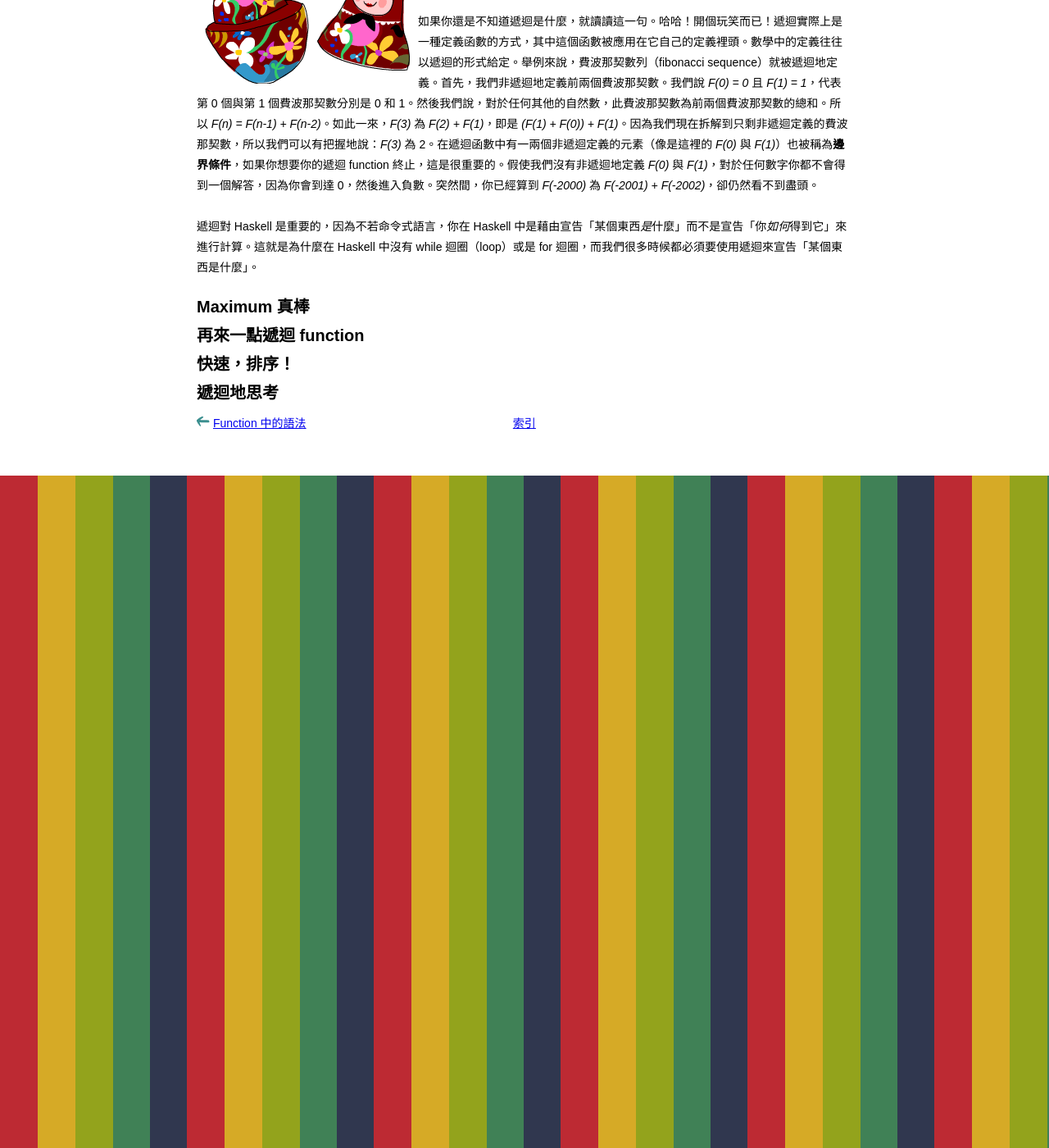
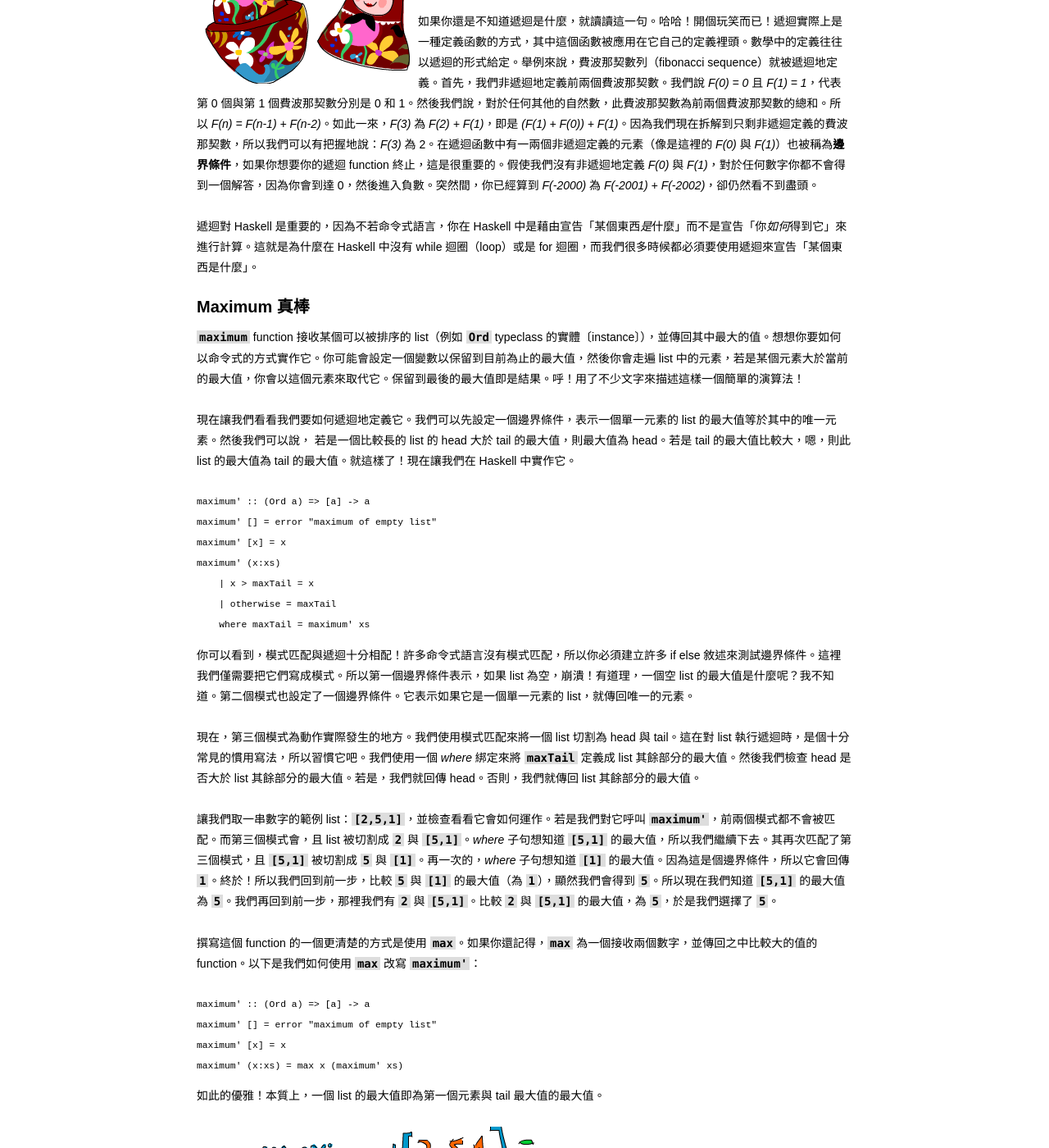
Before and after one commit to jason2506/lyah.zh-tw, a Jekyll site: the page built from recursion/index.md, in a window 1280 px wide and 1400 px high, scrolled down 322 px. Shown: the whole window at 82% size. Built offline with Jekyll 4.4.1, drawn with Linux system fonts in a browser that asks for light colours; Markdown is read by kramdown in place of the engine named in the settings.

Commit message:
Translate second section in Chapter 5.

```diff
--- a/recursion/index.md
+++ b/recursion/index.md
@@ -17,6 +17,40 @@ prev:
 
 ## <a name="maximum-awesome">Maximum 真棒</a>
 
+`maximum` function 接收某個可以被排序的 list（例如 `Ord` typeclass 的實體〔instance〕），並傳回其中最大的值。想想你要如何以命令式的方式實作它。你可能會設定一個變數以保留到目前為止的最大值，然後你會走遍 list 中的元素，若是某個元素大於當前的最大值，你會以這個元素來取代它。保留到最後的最大值即是結果。呼！用了不少文字來描述這樣一個簡單的演算法！
+
+現在讓我們看看我們要如何遞迴地定義它。我們可以先設定一個邊界條件，表示一個單一元素的 list 的最大值等於其中的唯一元素。然後我們可以說，
+若是一個比較長的 list 的 head 大於 tail 的最大值，則最大值為 head。若是 tail 的最大值比較大，嗯，則此 list 的最大值為 tail 的最大值。就這樣了！現在讓我們在 Haskell 中實作它。
+
+<pre name="code" class="haskell:hs">
+maximum' :: (Ord a) => [a] -> a
+maximum' [] = error "maximum of empty list"
+maximum' [x] = x
+maximum' (x:xs)
+    | x > maxTail = x
+    | otherwise = maxTail
+    where maxTail = maximum' xs
+</pre>
+
+你可以看到，模式匹配與遞迴十分相配！許多命令式語言沒有模式匹配，所以你必須建立許多 if else 敘述來測試邊界條件。這裡我們僅需要把它們寫成模式。所以第一個邊界條件表示，如果 list 為空，崩潰！有道理，一個空 list 的最大值是什麼呢？我不知道。第二個模式也設定了一個邊界條件。它表示如果它是一個單一元素的 list，就傳回唯一的元素。
+
+現在，第三個模式為動作實際發生的地方。我們使用模式匹配來將一個 list 切割為 head 與 tail。這在對 list 執行遞迴時，是個十分常見的慣用寫法，所以習慣它吧。我們使用一個 <i>where</i> 綁定來將 `maxTail` 定義成 list 其餘部分的最大值。然後我們檢查 head 是否大於 list 其餘部分的最大值。若是，我們就回傳 head。否則，我們就傳回 list 其餘部分的最大值。
+
+讓我們取一串數字的範例 list：`[2,5,1]`，並檢查看看它會如何運作。若是我們對它呼叫 `maximum'`，前兩個模式都不會被匹配。而第三個模式會，且 list 被切割成 `2` 與 `[5,1]`。<i>where</i> 子句想知道 `[5,1]` 的最大值，所以我們繼續下去。其再次匹配了第三個模式，且 `[5,1]` 被切割成 `5` 與 `[1]`。再一次的，<i>where</i> 子句想知道 `[1]` 的最大值。因為這是個邊界條件，所以它會回傳 `1`。終於！所以我們回到前一步，比較 `5` 與 `[1]` 的最大值（為 `1`），顯然我們會得到 `5`。所以現在我們知道 `[5,1]` 的最大值為 `5`。我們再回到前一步，那裡我們有 `2` 與 `[5,1]`。比較 `2` 與 `[5,1]` 的最大值，為 `5`，於是我們選擇了 `5`。
+
+撰寫這個 function 的一個更清楚的方式是使用 `max`。如果你還記得，`max` 為一個接收兩個數字，並傳回之中比較大的值的 function。以下是我們如何使用 `max` 改寫 `maximum'`：
+
+<pre name="code" class="haskell:hs">
+maximum' :: (Ord a) => [a] -> a
+maximum' [] = error "maximum of empty list"
+maximum' [x] = x
+maximum' (x:xs) = max x (maximum' xs)
+</pre>
+
+如此的優雅！本質上，一個 list 的最大值即為第一個元素與 tail 最大值的最大值。
+
+<img src="img/maxs.png" alt="max" style="margin:10px auto 25px;display:block" />
+
 ## <a name="a-few-more-recursive-functions">再來一點遞迴 function</a>
 
 ## <a name="quick-sort">快速，排序！</a>
```
Also changed, not shown: img/maxs.png (added).
